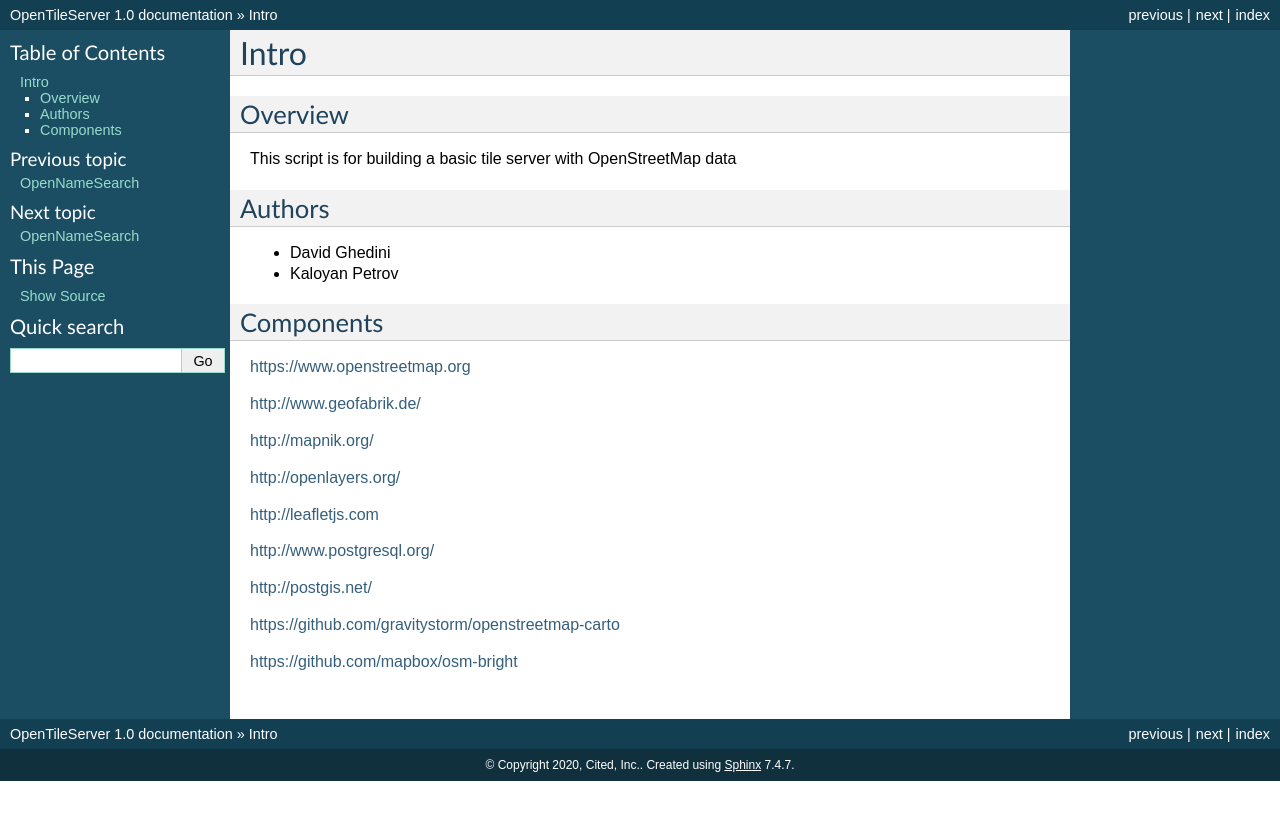
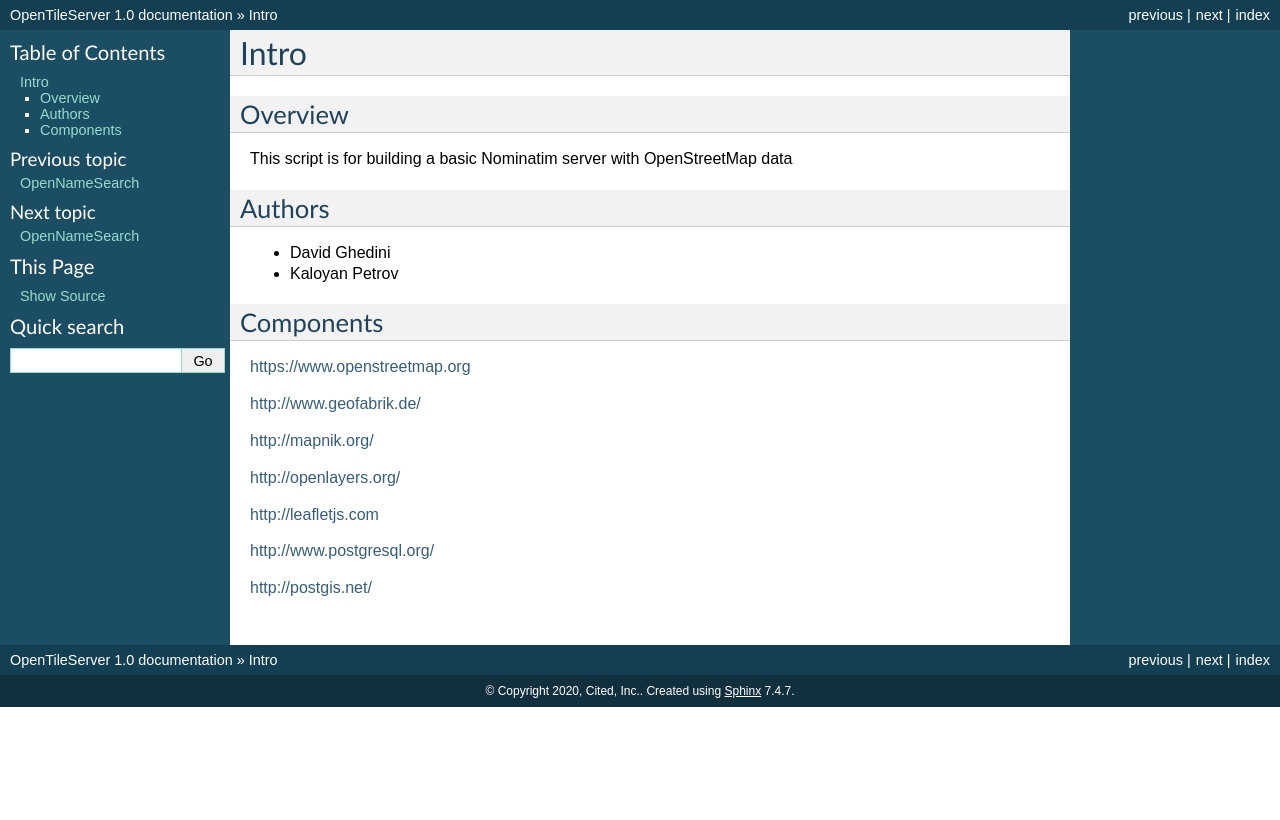
Before and after one commit to AcuGIS/Nominatim-Server, a Sphinx documentation site: the page built from docs/intro.rst, in a window 1280 px wide. Shown: the top 820 px of the page. Built offline with Sphinx 7.4.7, drawn with Linux system fonts in a browser that asks for light colours.

Commit message:
Update intro.rst

```diff
--- a/docs/intro.rst
+++ b/docs/intro.rst
@@ -4,7 +4,7 @@
 Overview
 ------------
 
-This script is for building a basic tile server with OpenStreetMap data ::
+This script is for building a basic Nominatim server with OpenStreetMap data ::
 
 
 Authors
@@ -31,7 +31,3 @@
 http://www.postgresql.org/
 
 http://postgis.net/
-
-https://github.com/gravitystorm/openstreetmap-carto
-
-https://github.com/mapbox/osm-bright
```
